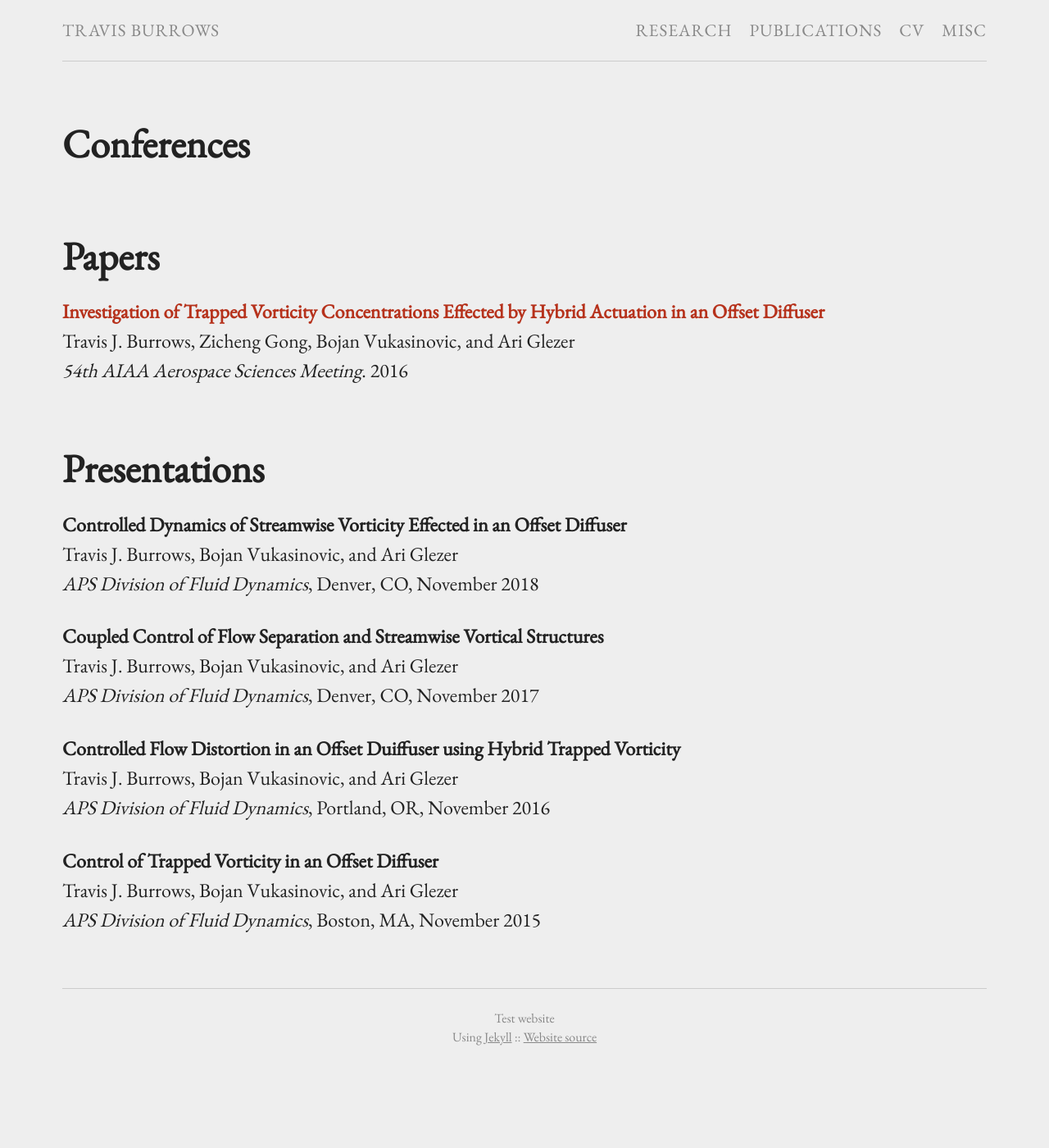
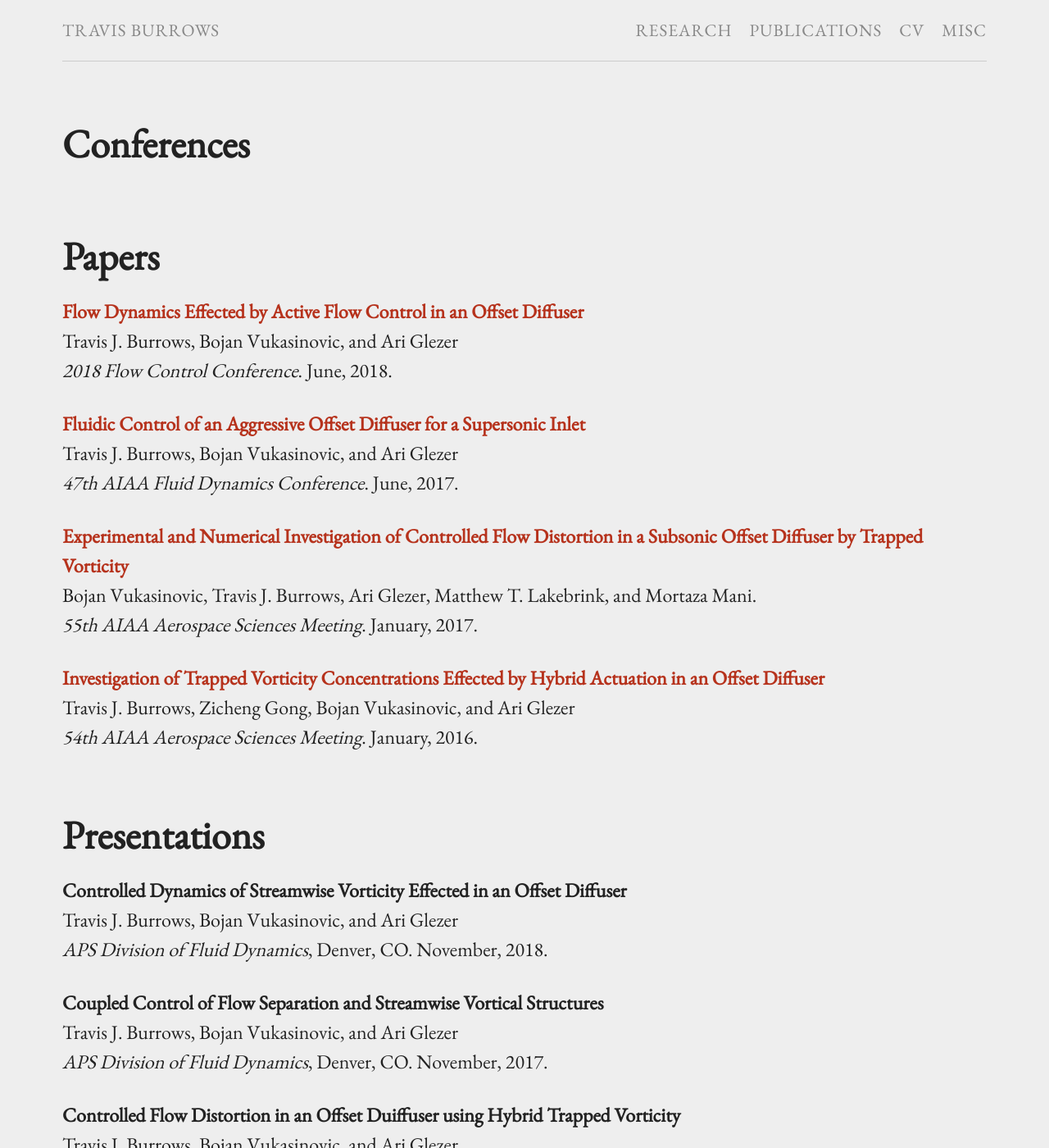
Before and after one commit to tjburrows/tjburrows.github.io, a Jekyll site: the page built from conferences.md, in a window 1280 px wide and 1400 px high. Shown: the whole window at 82% size. Built offline with Jekyll 4.4.1, drawn with Linux system fonts in a browser that asks for light colours; some of the changed text lies outside the part shown.

Commit message:
Update conferences.md

```diff
--- a/conferences.md
+++ b/conferences.md
@@ -6,24 +6,37 @@ permalink: /publications/conferences/
 
 # Papers
 
+[**Flow Dynamics Effected by Active Flow Control in an Offset Diffuser**](https://arc.aiaa.org/doi/10.2514/6.2018-4024) <br>
+Travis J. Burrows, Bojan Vukasinovic, and Ari Glezer <br>
+_2018 Flow Control Conference_. June, 2018.<br>
+
+[**Fluidic Control of an Aggressive Offset Diffuser for a
+Supersonic Inlet**](https://arc.aiaa.org/doi/10.2514/6.2017-4304) <br>
+Travis J. Burrows, Bojan Vukasinovic, and Ari Glezer <br>
+_47th AIAA Fluid Dynamics Conference_. June, 2017.<br>
+
+[**Experimental and Numerical Investigation of Controlled Flow Distortion in a Subsonic Offset Diffuser by Trapped Vorticity**](https://arc.aiaa.org/doi/10.2514/6.2017-1454) <br>
+Bojan Vukasinovic, Travis J. Burrows, Ari Glezer, Matthew T. Lakebrink, and Mortaza Mani. <br>
+_55th AIAA Aerospace Sciences Meeting_. January, 2017.<br>
+
 [**Investigation of Trapped Vorticity Concentrations Effected by Hybrid Actuation in an Offset Diffuser**](https://arc.aiaa.org/doi/abs/10.2514/6.2016-0055) <br>
 Travis J. Burrows, Zicheng Gong, Bojan Vukasinovic, and Ari Glezer <br>
-_54th AIAA Aerospace Sciences Meeting_. 2016  <br>
+_54th AIAA Aerospace Sciences Meeting_. January, 2016.<br>
 
 # Presentations
 
 **Controlled Dynamics of Streamwise Vorticity Effected in an Offset Diffuser** <br>
 Travis J. Burrows, Bojan Vukasinovic, and Ari Glezer <br>
-_APS Division of Fluid Dynamics_, Denver, CO, November 2018  <br>
+_APS Division of Fluid Dynamics_, Denver, CO. November, 2018.  <br>
 
 **Coupled Control of Flow Separation and Streamwise Vortical Structures** <br>
 Travis J. Burrows, Bojan Vukasinovic, and Ari Glezer <br>
-_APS Division of Fluid Dynamics_, Denver, CO, November 2017  <br>
+_APS Division of Fluid Dynamics_, Denver, CO. November, 2017.  <br>
 
 **Controlled Flow Distortion in an Offset Duiffuser using Hybrid Trapped Vorticity** <br>
 Travis J. Burrows, Bojan Vukasinovic, and Ari Glezer <br>
-_APS Division of Fluid Dynamics_, Portland, OR, November 2016  <br>
+_APS Division of Fluid Dynamics_, Portland, OR. November, 2016.  <br>
 
 **Control of Trapped Vorticity in an Offset Diffuser** <br>
 Travis J. Burrows, Bojan Vukasinovic, and Ari Glezer <br>
-_APS Division of Fluid Dynamics_, Boston, MA, November 2015  <br>
+_APS Division of Fluid Dynamics_, Boston, MA. November, 2015.  <br>
```
